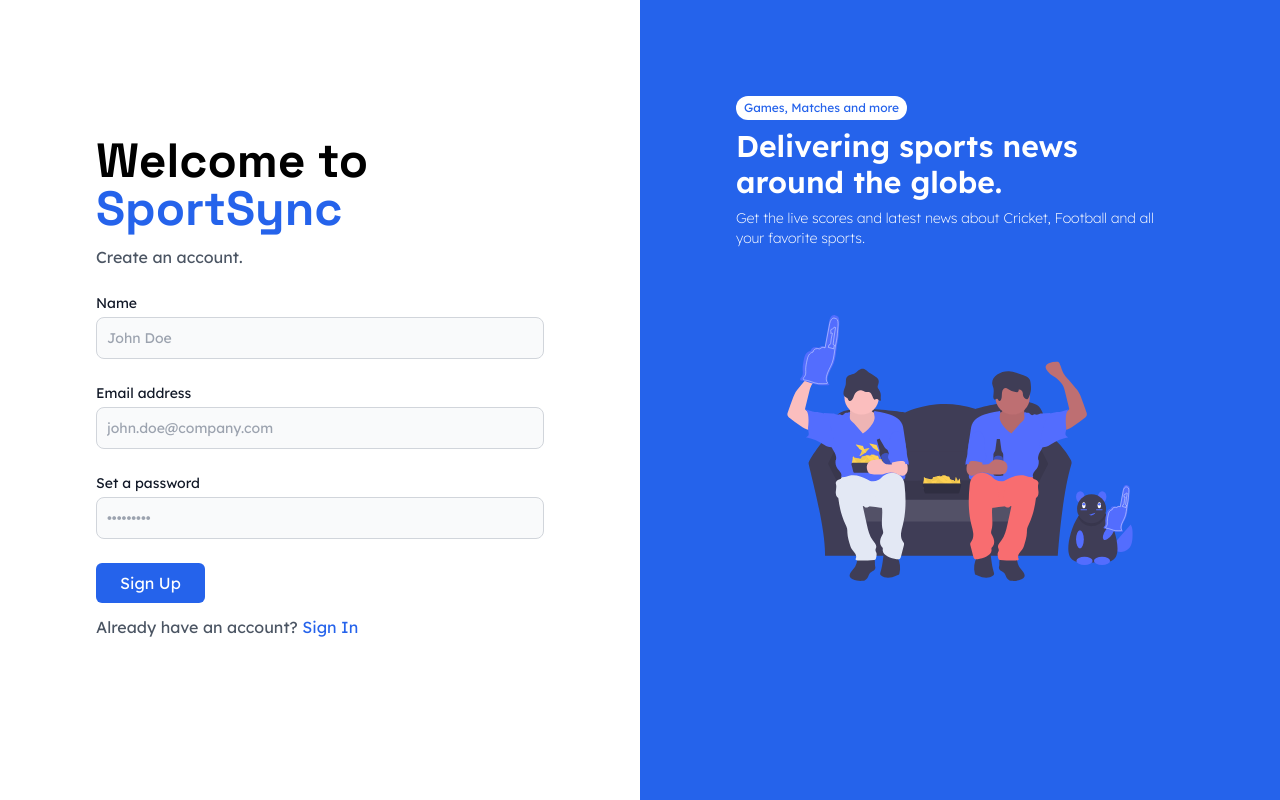
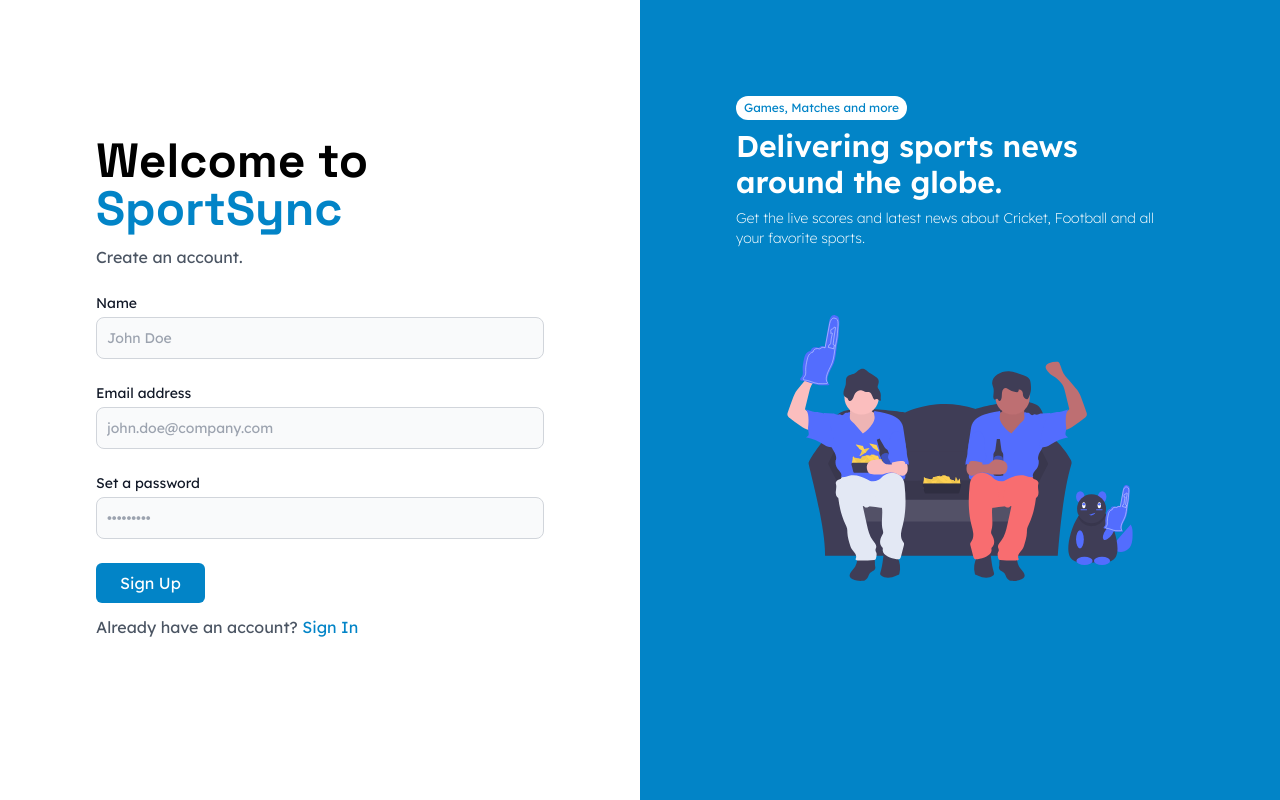
Before and after one commit to suprabathk/SportSync, a React (Vite) app: page /auth/signup in a window 1280 px wide. Built offline with nearby package versions, Linux system fonts and the light colour scheme.

Commit message:
Changed accent colour to sky

```diff
--- a/src/pages/auth/AuthInfo.tsx
+++ b/src/pages/auth/AuthInfo.tsx
@@ -3,8 +3,8 @@
 
 const AuthInfo: React.FC = () => {
   return (
-    <div className="bg-blue-600 px-24 py-24 flex flex-col text-white gap-2 items-center">
-      <span className="bg-white rounded-full w-fit text-blue-600 px-2 py-1 text-xs self-start">
+    <div className="bg-sky-600 px-24 py-24 flex flex-col text-white gap-2 items-center">
+      <span className="bg-white rounded-full w-fit text-sky-600 px-2 py-1 text-xs self-start">
         Games, Matches and more
       </span>
       <h3 className="text-3xl font-semibold">
--- a/src/pages/auth/SignIn.tsx
+++ b/src/pages/auth/SignIn.tsx
@@ -51,7 +51,7 @@
     >
       <h2 className="font-space-grotesk font-bold text-5xl">
         Welcome back to <br />
-        <span className="text-blue-600">SportSync</span>
+        <span className="text-sky-600">SportSync</span>
       </h2>
       <p className="font-lexend-deca mt-3 mb-6 text-gray-600">
         Sign in to your account.
@@ -70,7 +70,7 @@
           type="email"
           id="email"
           {...register("email", { required: true })}
-          className="bg-gray-50 border border-gray-300 text-gray-900 text-sm rounded-lg focus:ring-blue-500 focus:border-blue-500 block w-full p-2.5"
+          className="bg-gray-50 border border-gray-300 text-gray-900 text-sm rounded-lg focus:ring-sky-500 focus:border-sky-500 block w-full p-2.5"
           placeholder="john.doe@company.com"
         />
       </div>
@@ -88,20 +88,20 @@
           type="password"
           id="password"
           {...register("password", { required: true })}
-          className="bg-gray-50 border border-gray-300 text-gray-900 text-sm rounded-lg focus:ring-blue-500 focus:border-blue-500 block w-full p-2.5"
+          className="bg-gray-50 border border-gray-300 text-gray-900 text-sm rounded-lg focus:ring-sky-500 focus:border-sky-500 block w-full p-2.5"
           placeholder="•••••••••"
         />
       </div>
       <button
         type="submit"
-        className="w-full md:w-fit bg-blue-600 text-white px-6 py-2 rounded-md hover:bg-blue-500 transition-colors"
+        className="w-full md:w-fit bg-sky-600 text-white px-6 py-2 rounded-md hover:bg-sky-700 transition-colors"
       >
         Sign In
       </button>
       <p className="font-lexend-deca mt-3 mb-6 text-gray-600">
         Don't have an account?{" "}
         <Link
-          className="text-blue-600 hover:text-blue-400 hover:underline transition-colors"
+          className="text-sky-600 hover:text-sky-700 hover:underline transition-colors"
           to="/auth/signup"
         >
           Sign Up
--- a/src/pages/auth/SignUp.tsx
+++ b/src/pages/auth/SignUp.tsx
@@ -49,7 +49,7 @@
     >
       <h2 className="font-space-grotesk font-bold text-5xl">
         Welcome to <br />
-        <span className="text-blue-600">SportSync</span>
+        <span className="text-sky-600">SportSync</span>
       </h2>
       <p className="font-lexend-deca mt-3 mb-6 text-gray-600">
         Create an account.
@@ -66,7 +66,7 @@
           type="text"
           id="name"
           {...register("name", { required: true })}
-          className="bg-gray-50 border border-gray-300 text-gray-900 text-sm rounded-lg focus:ring-blue-500 focus:border-blue-500 block w-full p-2.5"
+          className="bg-gray-50 border border-gray-300 text-gray-900 text-sm rounded-lg focus:ring-sky-500 focus:border-sky-500 block w-full p-2.5"
           placeholder="John Doe"
         />
       </div>
@@ -84,7 +84,7 @@
           type="email"
           id="email"
           {...register("email", { required: true })}
-          className="bg-gray-50 border border-gray-300 text-gray-900 text-sm rounded-lg focus:ring-blue-500 focus:border-blue-500 block w-full p-2.5"
+          className="bg-gray-50 border border-gray-300 text-gray-900 text-sm rounded-lg focus:ring-sky-500 focus:border-sky-500 block w-full p-2.5"
           placeholder="john.doe@company.com"
         />
       </div>
@@ -102,17 +102,17 @@
           type="password"
           id="password"
           {...register("password", { required: true })}
-          className="bg-gray-50 border border-gray-300 text-gray-900 text-sm rounded-lg focus:ring-blue-500 focus:border-blue-500 block w-full p-2.5"
+          className="bg-gray-50 border border-gray-300 text-gray-900 text-sm rounded-lg focus:ring-sky-500 focus:border-sky-500 block w-full p-2.5"
           placeholder="•••••••••"
         />
       </div>
-      <button className="w-full md:w-fit bg-blue-600 text-white px-6 py-2 rounded-md hover:bg-blue-500 transition-colors">
+      <button className="w-full md:w-fit bg-sky-600 text-white px-6 py-2 rounded-md hover:bg-sky-700 transition-colors">
         Sign Up
       </button>
       <p className="font-lexend-deca mt-3 mb-6 text-gray-600">
         Already have an account?{" "}
         <Link
-          className="text-blue-600 hover:text-blue-400 hover:underline transition-colors"
+          className="text-sky-600 hover:text-sky-700 hover:underline transition-colors"
           to="/auth/signin"
         >
           Sign In
```
